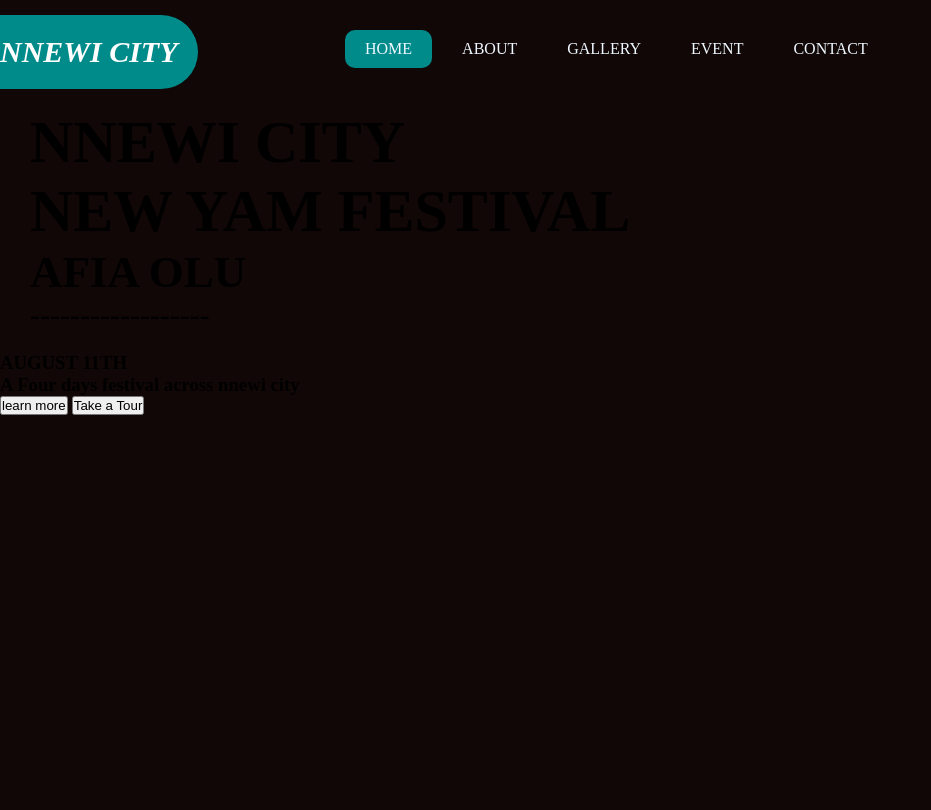
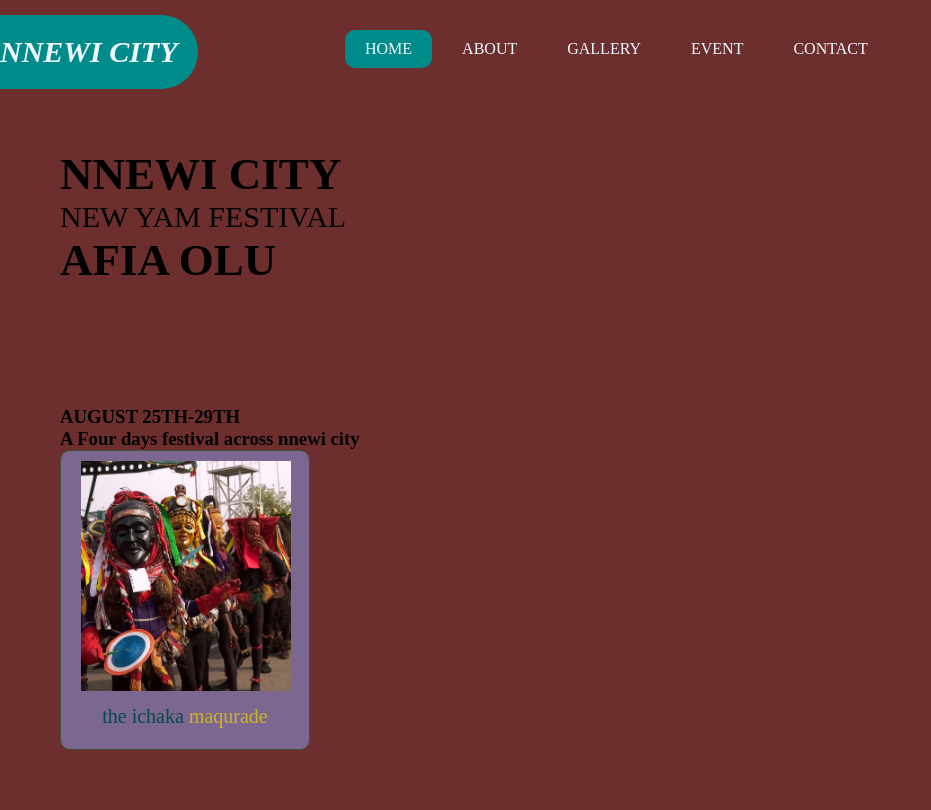
Before and after one commit to njonisomkene/afia-olu-cultural-event, a plain HTML site: page index.html in a window 1280 px wide. Shown: the whole page, without its empty margins (0-931 px from the left). Drawn offline with Linux system fonts and the light colour scheme.

Commit message:
added div tag

```diff
--- a/index.css
+++ b/index.css
@@ -7,8 +7,13 @@
     padding: 0;
     box-sizing: border-box;
 }
+
+
+.section-p{
+    padding: 60px 60px ;
+    }
 body{
-    background-color: rgb(17, 7, 7);
+    background-color: rgb(109, 46, 46);
 }
 
 a{
@@ -25,7 +30,7 @@ ul{
     background-color: darkcyan;
     border: none;
     padding: 20px;
-    color: white;
+    color:aliceblue;
     font-size: 30px;
     font-style: italic;
     font-weight: bold;
@@ -54,8 +59,8 @@ ul{
 .nav-bar >ul{
     display: inline-flex;
     margin-left: 20rem;
-    margin-bottom: -;
 }
+
 .nav-bar ul li a{
     display: block;
     padding: 10px 20px;
@@ -88,10 +93,42 @@ ul{
 }
 
 .title {
-    padding: 20px 30px;
+
     top: 20px;
-    font-size: 30px
+    font-size: 30px;
 }
-.title #nnewi{
-    pa;
+
+
+.hero .con1{
+    border: 1px solid rgb(70, 77, 58);
+    width: 250px;
+    height: 300px;
+    background: rgb(124, 103, 145);
+    border-radius: 10px;
+
 }
+.hero .con1:hover{
+    box-shadow: 2px 2px rgb(106, 136, 146);
+
+}
+
+.hero .con1 img{
+    width: 230px;
+    height: 240px;
+    align-items: center;
+    justify-content: center;
+    padding: 10px 0px 0px 20px;
+    object-fit: cover;
+}
+
+.hero .con1 p{
+    color: rgb(6, 73, 73);
+    font-size: 20px;
+    text-align: center;
+    padding: 10px;
+
+}
+
+.hero .con1 span{
+    color: rgb(207, 178, 45);
+}
--- a/index.html
+++ b/index.html
@@ -25,20 +25,24 @@
 <!-- ============NAV ENDS======== -->
 
 
-    <div class="title">
+    <section class="title section-p">
         <h1 id="nnewi">NNEWI CITY</h1>
-        <h1 id="yam">NEW YAM FESTIVAL</h1>
-        <h2 id="afia">AFIA OLU</h2>
-<p id="line">------------------</p>
-    </div>
-    <div class="tie">
-        <h3>AUGUST 11TH</h3>
+        <span >NEW YAM FESTIVAL</span>
+        <h2 >AFIA OLU</h2>
+
+    </section>
+    <section class="hero section-p">
+        <h3>AUGUST 25TH-29TH</h3>
         <h3>A Four days festival across nnewi city</h3>
-        <div class="btn">
-            <button id="bt">learn more</button>
-            <button id="bt">Take a Tour</button>
+       <div class="container sec">
+        <div class="con1">
+<img src="img/A1.jpg" alt="" srcset="" >
+<p>the ichaka <span>maqurade</span></p>
+
         </div>
-    </div>
+
+       </div>
+    </section>
    <footer>
     <div class="social"></div>
    </footer>
```
Also changed, not shown: img/A1.jpg (added), img/hero1.jpg (added).
